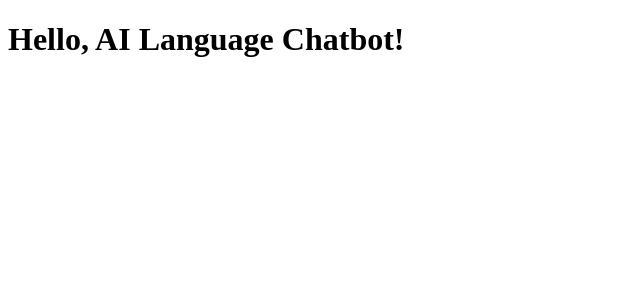
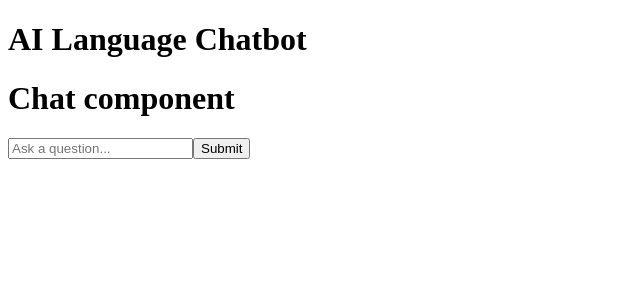
Before and after one commit to neon7860/ai-language-chatbot, a Next.js app: page / in a window 1280 px wide. Shown: the top 300 px of the page, without its empty margins (0-640 px from the left). Built offline with nearby package versions, Linux system fonts and the light colour scheme.

Commit message:
Initial file and structure set up

```diff
--- /dev/null
+++ b/components/Chat.tsx
@@ -0,0 +1,9 @@
+import React, { useState } from 'react';
+
+const Chat: React.FC = () => {
+    return (
+        <h1>Chat component</h1>
+    )
+}
+
+export default Chat;
--- /dev/null
+++ b/components/Header.tsx
@@ -0,0 +1,11 @@
+import React from "react"
+
+const Header: React.FC = () => {
+    return (
+        <header>
+            <h1>AI Language Chatbot</h1>
+        </header>
+    )
+}
+
+export default Header;
--- /dev/null
+++ b/components/QuestionInput.tsx
@@ -0,0 +1,29 @@
+import React, { useState } from 'react';
+
+const QuestionInput: React.FC = () => {
+    const [question, setQuestion] = useState('');
+
+    const handleInputChange = (e: React.ChangeEvent<HTMLInputElement>) => {
+        setQuestion(e.target.value);
+    };
+
+    const handleSubmit = (e: React.FormEvent) => {
+        e.preventDefault();
+        console.log(question);
+        setQuestion('');
+    };
+
+    return (
+        <form onSubmit={handleSubmit}>
+            <input
+                type="text"
+                value={question}
+                onChange={handleInputChange}
+                placeholder="Ask a question..."
+            />
+            <button type="submit">Submit</button>
+        </form>
+    );
+};
+
+export default QuestionInput;
--- a/pages/index.js
+++ /dev/null
@@ -1,7 +0,0 @@
-import React from "react"
-
-const Home = () => {
-    return <h1>Hello, AI Language Chatbot!</h1>;
-  };
-
-  export default Home;
--- /dev/null
+++ b/pages/index.tsx
@@ -0,0 +1,16 @@
+import React from "react"
+import QuestionInput from "../components/QuestionInput"
+import Chat from "../components/Chat"
+import Header from "../components/Header";
+
+const Home: React.FC = () => {
+    return(
+      <div>
+        <Header />
+        <Chat />
+        <QuestionInput />
+      </div>
+    )
+  };
+
+  export default Home;
```
Also changed, not shown: tsconfig.json (added, +29 -0 lines), next-env.d.ts (added).
